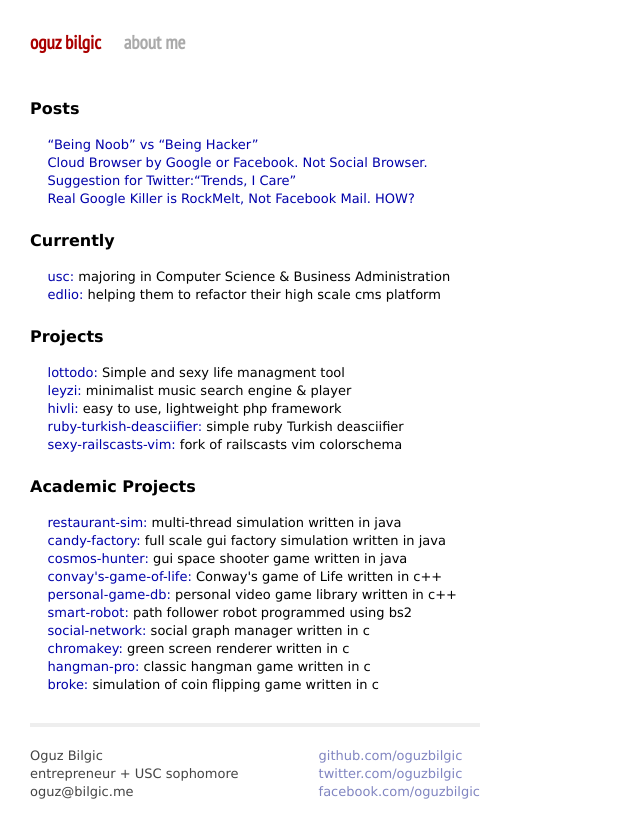
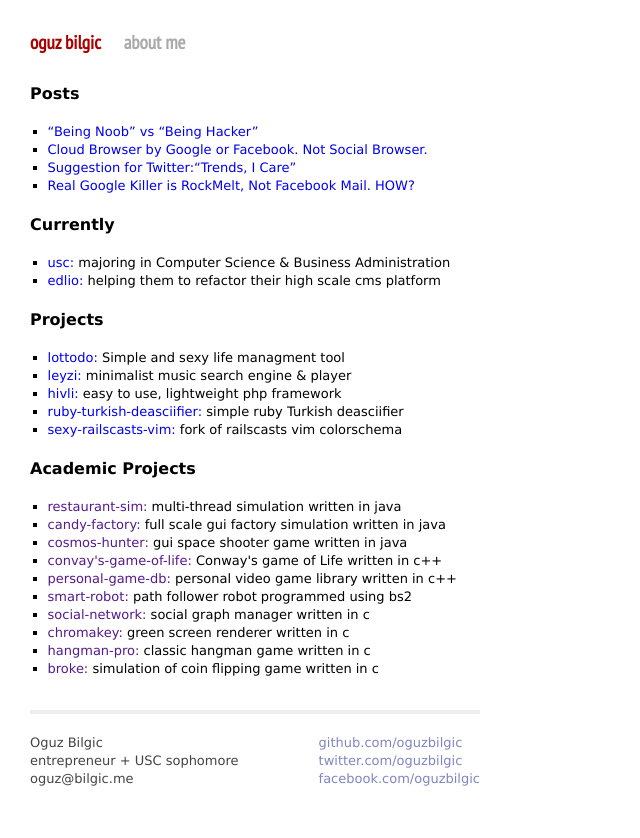
Before and after one commit to oguzbilgic/oguzbilgic.github.com, a Jekyll site: the page built from index.html, in a window 1280 px wide. Shown: the top 838 px of the page, without its empty margins (0-640 px from the left). Built offline with Jekyll 4.4.1, drawn with Linux system fonts in a browser that asks for light colours; Markdown is read by kramdown in place of the engine named in the settings.

Commit message:
Update css

```diff
--- a/stylesheets/style.css
+++ b/stylesheets/style.css
@@ -48,12 +48,10 @@
 }
 
 li {
-  margin-top: 15px;
   line-height: 18px;
 }
 
 a {
-  color: #00a;
   text-decoration: none;
 }
 
@@ -74,13 +72,7 @@
 /*****************************************************************************/
 
 ul.posts {
-  list-style-type: none;
-  margin-bottom: 2em;
-}
-
-ul.posts li {
-  line-height: 1em;
-  margin-top: 5px;
+  list-style-type: square;
 }
 
 ul.posts span {
@@ -107,7 +99,7 @@
   color: #a00;
   font-size: 19px;
   font-weight: bold;
-  margin-bottom: 45px;
+  margin-bottom: 30px;
 }
 
 .site .title a {
@@ -168,6 +160,9 @@
 #post {
 }
 
+#post li{
+  margin-top: 15px;
+}
 /* standard */
 
 #post pre {
```
